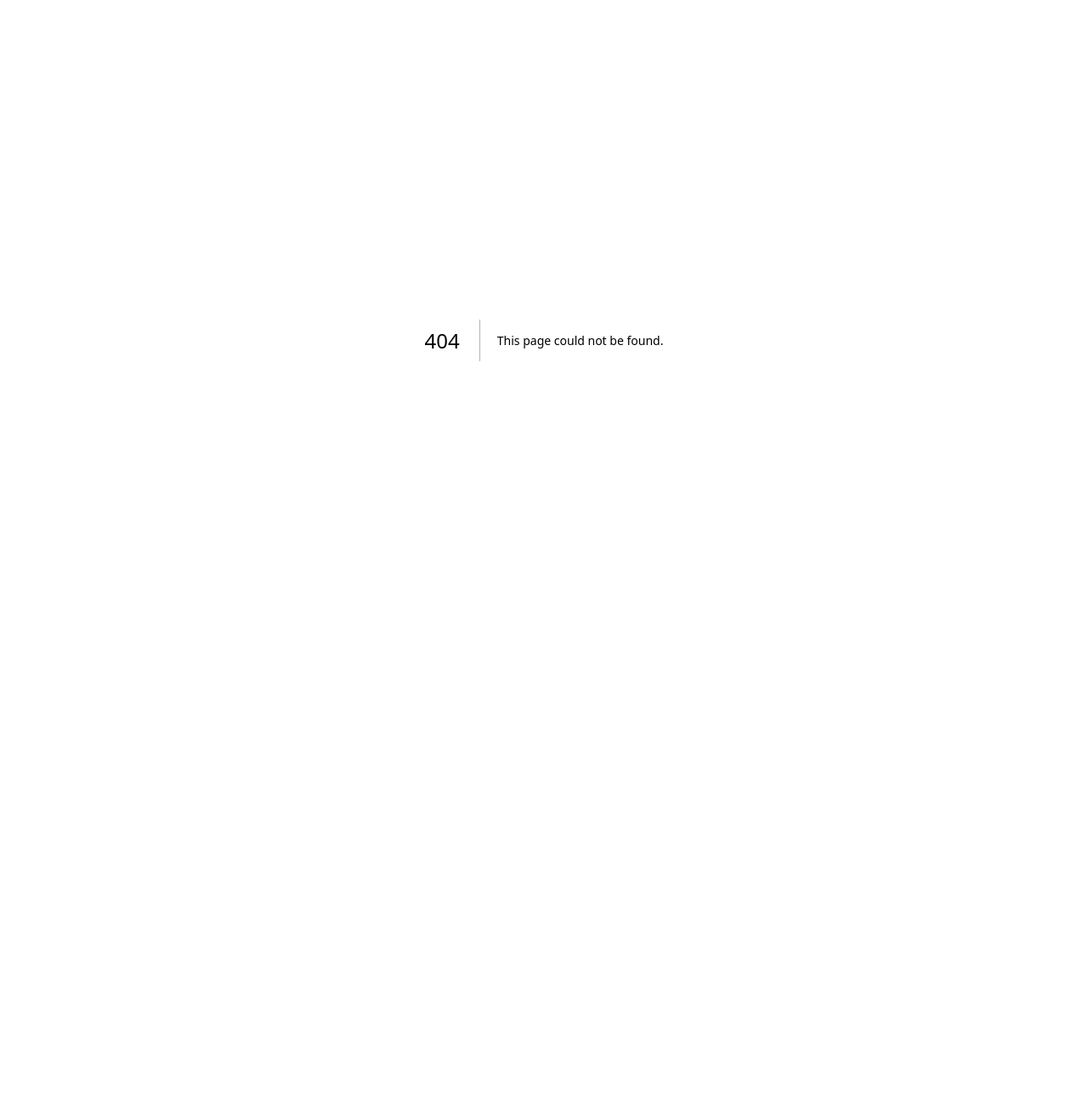
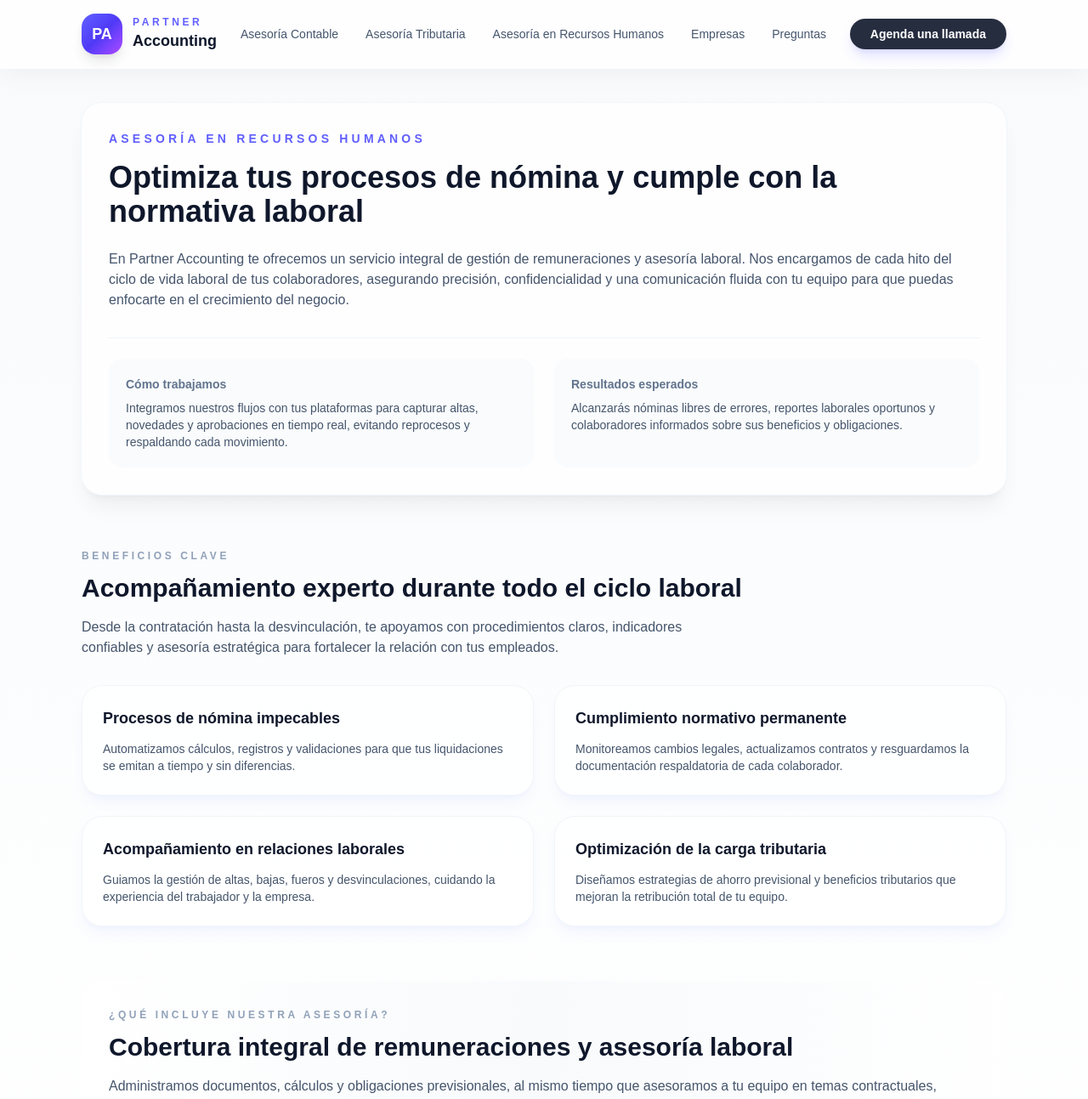
Before and after one commit to Dxeg0o/tupartnercontable, a Next.js app in the folder my-app/: page /asesoria-recursos-humanos in a window 1280 px wide. Before the commit this address had no page. Shown: the top 1293 px of the page at 85% size. Before the commit the page ends 800 px from the top, so only its background shows below. Built offline with nearby package versions, Linux system fonts and the light colour scheme.

Commit message:
feat: add human resources advisory section

```diff
--- a/my-app/src/app/asesoria-contable/page.tsx
+++ b/my-app/src/app/asesoria-recursos-humanos/page.tsx
@@ -1,68 +1,65 @@
 import type { Metadata } from "next";
 import { Footer } from "../components/Footer";
 import { Navigation } from "../components/Navigation";
-import { landingNavigation } from "../navigation.data";
+import { serviceNavigation } from "../navigation.data";
 import { ContactSection } from "../components/ContactSection";
 
 export const metadata: Metadata = {
-  title: "Asesoría Contable | Partner Accounting",
+  title: "Asesoría en Recursos Humanos | Partner Accounting",
   description:
-    "Detalle del servicio de asesoría contable de Partner Accounting: beneficios, alcance y actividades incluidas.",
+    "Servicio integral de remuneraciones, cumplimiento laboral y planificación tributaria para potenciar tus equipos.",
 };
 
 const benefits = [
   {
-    title: "Registros confiables",
+    title: "Procesos de nómina impecables",
     description:
-      "Mantenemos la contabilidad al día con procedimientos rigurosos para capturar, validar y clasificar cada movimiento.",
+      "Automatizamos cálculos, registros y validaciones para que tus liquidaciones se emitan a tiempo y sin diferencias.",
   },
   {
-    title: "Visión financiera clara",
+    title: "Cumplimiento normativo permanente",
     description:
-      "Elaboramos informes y estados financieros que te muestran de manera simple el flujo de caja, el balance y los resultados.",
+      "Monitoreamos cambios legales, actualizamos contratos y resguardamos la documentación respaldatoria de cada colaborador.",
   },
   {
-    title: "Cumplimiento tributario",
+    title: "Acompañamiento en relaciones laborales",
     description:
-      "Anticipamos obligaciones, ajustamos calendarios fiscales y presentamos declaraciones sin sobresaltos ni multas.",
+      "Guiamos la gestión de altas, bajas, fueros y desvinculaciones, cuidando la experiencia del trabajador y la empresa.",
   },
   {
-    title: "Acompañamiento experto",
+    title: "Optimización de la carga tributaria",
     description:
-      "Respondemos dudas estratégicas y operativas para que cada decisión se base en datos y en la normativa vigente.",
+      "Diseñamos estrategias de ahorro previsional y beneficios tributarios que mejoran la retribución total de tu equipo.",
   },
 ];
 
 const includedServices = [
-  "Planificación y puesta en marcha del sistema contable",
-  "Regularización y actualización de contabilidades atrasadas",
-  "Control de clientes, proveedores y estados de cobranza",
-  "Ejecución o supervisión de inventarios y movimientos de mercaderías",
-  "Control de activos fijos, corrección monetaria y depreciaciones",
-  "Determinación de estructuras de costos estándar y análisis de variaciones",
-  "Tratamiento de inventarios obsoletos y deudores incobrables",
-  "Gestión de gastos diferidos y activos intangibles",
-  "Conciliaciones bancarias y seguimiento de cuentas críticas",
-  "Mantención de libros y registros obligatorios y auxiliares",
+  "Liquidación de sueldos",
+  "Cálculo de beneficios sociales",
+  "Afiliaciones y actualizaciones en seguridad social",
+  "Gestión integral de finiquitos",
+  "Registro y control de remuneraciones",
+  "Redacción y administración de contratos de trabajo",
+  "Gestión de altas y bajas ante los organismos correspondientes",
+  "Protección a la maternidad y fuero laboral",
+  "Determinación de causales y procesos de término de contrato",
+  "Defensa y representación laboral",
+  "Optimización de la carga tributaria de los trabajadores",
+  "Asesoramiento en ahorro previsional voluntario",
+  "Gestión de beneficios y créditos tributarios",
 ];
 
 const serviceHighlights = [
-  "Contabilidad computacional",
-  "Registro de transacciones",
-  "Análisis de cuentas",
-  "Inventarios",
-  "Corrección monetaria",
-  "Depreciación",
-  "Gastos diferidos",
-  "Libros contables",
-  "Estados financieros",
-  "Outsourcing contable",
+  "Gestión de remuneraciones",
+  "Asesoría laboral",
+  "Planificación tributaria laboral",
+  "Soluciones a la medida",
 ];
 
-export default function AccountingAdvisoryPage() {
+export default function HumanResourcesAdvisoryPage() {
   return (
     <div className="min-h-screen bg-gradient-to-b from-slate-50 via-white to-indigo-50">
-      <Navigation navigation={landingNavigation} />
+      <Navigation navigation={serviceNavigation} />
 
       <main
         id="inicio"
@@ -73,37 +70,29 @@ export default function AccountingAdvisoryPage() {
           className="rounded-3xl bg-white/80 p-8 shadow-xl shadow-slate-900/5 ring-1 ring-slate-100"
         >
           <p className="text-sm font-semibold uppercase tracking-[0.3em] text-indigo-500">
-            Asesoría Contable
+            Asesoría en Recursos Humanos
           </p>
           <h1 className="mt-4 text-3xl font-semibold text-slate-900 lg:text-4xl">
-            Delega tu contabilidad y concéntrate en hacer crecer tu negocio
+            Optimiza tus procesos de nómina y cumple con la normativa laboral
           </h1>
           <p className="mt-6 text-base text-slate-600">
-            Nuestro equipo se integra a tu operación para manejar el registro
-            diario, la elaboración de reportes y el análisis financiero que
-            sostiene decisiones informadas. Administramos transacciones,
-            elaboramos informes y exponemos riesgos u oportunidades para que
-            tengas claridad absoluta sobre la salud económica de tu empresa.
+            En Partner Accounting te ofrecemos un servicio integral de gestión de remuneraciones y asesoría laboral.
+            Nos encargamos de cada hito del ciclo de vida laboral de tus colaboradores, asegurando precisión,
+            confidencialidad y una comunicación fluida con tu equipo para que puedas enfocarte en el crecimiento del negocio.
           </p>
           <div className="mt-8 grid gap-6 border-t border-slate-100 pt-6 sm:grid-cols-2">
             <div className="rounded-2xl bg-slate-50/80 p-5">
-              <p className="text-sm font-semibold text-slate-500">
-                Cómo trabajamos
-              </p>
+              <p className="text-sm font-semibold text-slate-500">Cómo trabajamos</p>
               <p className="mt-2 text-sm text-slate-600">
-                Diseñamos procedimientos personalizados, alineados a tus
-                sistemas, para capturar información contable desde el primer día
-                sin interrumpir tus flujos actuales.
+                Integramos nuestros flujos con tus plataformas para capturar altas, novedades y aprobaciones en tiempo real,
+                evitando reprocesos y respaldando cada movimiento.
               </p>
             </div>
             <div className="rounded-2xl bg-slate-50/80 p-5">
-              <p className="text-sm font-semibold text-slate-500">
-                Resultados esperados
-              </p>
+              <p className="text-sm font-semibold text-slate-500">Resultados esperados</p>
               <p className="mt-2 text-sm text-slate-600">
-                Entregamos visibilidad constante con tableros, cierres
-                periódicos y reuniones de seguimiento que permiten actuar sobre
-                indicadores clave a tiempo.
+                Alcanzarás nóminas libres de errores, reportes laborales oportunos y colaboradores informados sobre sus
+                beneficios y obligaciones.
               </p>
             </div>
           </div>
@@ -115,12 +104,11 @@ export default function AccountingAdvisoryPage() {
               Beneficios clave
             </p>
             <h2 className="mt-3 text-2xl font-semibold text-slate-900 lg:text-3xl">
-              Más orden, control y criterio financiero en un mismo servicio
+              Acompañamiento experto durante todo el ciclo laboral
             </h2>
             <p className="mt-4 max-w-3xl text-base text-slate-600">
-              Cada bloque de la asesoría está pensado para liberar tiempo
-              operativo, reducir contingencias y convertir la contabilidad en
-              una herramienta estratégica para la dirección del negocio.
+              Desde la contratación hasta la desvinculación, te apoyamos con procedimientos claros, indicadores confiables y
+              asesoría estratégica para fortalecer la relación con tus empleados.
             </p>
           </div>
           <div className="grid gap-6 md:grid-cols-2">
@@ -129,12 +117,8 @@ export default function AccountingAdvisoryPage() {
                 key={benefit.title}
                 className="rounded-3xl border border-slate-100 bg-white/80 p-6 shadow-lg shadow-indigo-100/40"
               >
-                <h3 className="text-lg font-semibold text-slate-900">
-                  {benefit.title}
-                </h3>
-                <p className="mt-3 text-sm text-slate-600">
-                  {benefit.description}
-                </p>
+                <h3 className="text-lg font-semibold text-slate-900">{benefit.title}</h3>
+                <p className="mt-3 text-sm text-slate-600">{benefit.description}</p>
               </article>
             ))}
           </div>
@@ -146,37 +130,30 @@ export default function AccountingAdvisoryPage() {
         >
           <div className="border-b border-slate-200 pb-6">
             <p className="text-xs font-semibold uppercase tracking-[0.3em] text-slate-400">
-              Servicios incluidos
+              ¿Qué incluye nuestra asesoría?
             </p>
             <h2 className="mt-3 text-2xl font-semibold text-slate-900 lg:text-3xl">
-              Todo lo que necesitas para una contabilidad confiable
+              Cobertura integral de remuneraciones y asesoría laboral
             </h2>
             <p className="mt-4 text-base text-slate-600">
-              Cubrimos la operación diaria y los análisis avanzados para que la
-              información financiera llegue depurada, a tiempo y alineada a las
-              normas contables vigentes.
+              Administramos documentos, cálculos y obligaciones previsionales, al mismo tiempo que asesoramos a tu equipo en
+              temas contractuales, tributarios y de bienestar laboral.
             </p>
           </div>
 
           <div className="mt-8 grid gap-8 lg:grid-cols-2">
             <div className="space-y-4">
-              {includedServices.slice(0, 5).map((service) => (
+              {includedServices.slice(0, 7).map((service) => (
                 <div key={service} className="flex items-start gap-3">
-                  <span
-                    className="mt-1 h-2 w-2 rounded-full bg-indigo-500"
-                    aria-hidden
-                  />
+                  <span className="mt-1 h-2 w-2 rounded-full bg-indigo-500" aria-hidden />
                   <p className="text-sm text-slate-600">{service}</p>
                 </div>
               ))}
             </div>
             <div className="space-y-4">
-              {includedServices.slice(5).map((service) => (
+              {includedServices.slice(7).map((service) => (
                 <div key={service} className="flex items-start gap-3">
-                  <span
-                    className="mt-1 h-2 w-2 rounded-full bg-purple-500"
-                    aria-hidden
-                  />
+                  <span className="mt-1 h-2 w-2 rounded-full bg-purple-500" aria-hidden />
                   <p className="text-sm text-slate-600">{service}</p>
                 </div>
               ))}
@@ -184,9 +161,7 @@ export default function AccountingAdvisoryPage() {
           </div>
 
           <div className="mt-10 rounded-2xl border border-dashed border-indigo-200 bg-white/60 p-6">
-            <p className="text-sm font-semibold uppercase tracking-[0.3em] text-slate-400">
-              Resumen operativo
-            </p>
+            <p className="text-sm font-semibold uppercase tracking-[0.3em] text-slate-400">Soluciones a la medida</p>
             <div className="mt-4 flex flex-wrap gap-3">
               {serviceHighlights.map((highlight) => (
                 <span
--- a/my-app/src/app/components/ModalidadesSection.tsx
+++ b/my-app/src/app/components/ModalidadesSection.tsx
@@ -1,5 +1,4 @@
 import Image from "next/image";
-import Link from "next/link";
 
 interface ServiceMode {
   title: string;
--- a/my-app/src/app/navigation.data.ts
+++ b/my-app/src/app/navigation.data.ts
@@ -5,3 +5,11 @@ export const landingNavigation = [
   { label: "Empresas", href: "#empresas" },
   { label: "Preguntas", href: "#faq" },
 ];
+
+export const serviceNavigation = [
+  { label: "Asesoría Contable", href: "asesoria-contable" },
+  { label: "Asesoría Tributaria", href: "#tributaria" },
+  { label: "Asesoría en Recursos Humanos", href: "asesoria-recursos-humanos" },
+  { label: "Empresas", href: "#empresas" },
+  { label: "Preguntas", href: "#faq" },
+];
```
